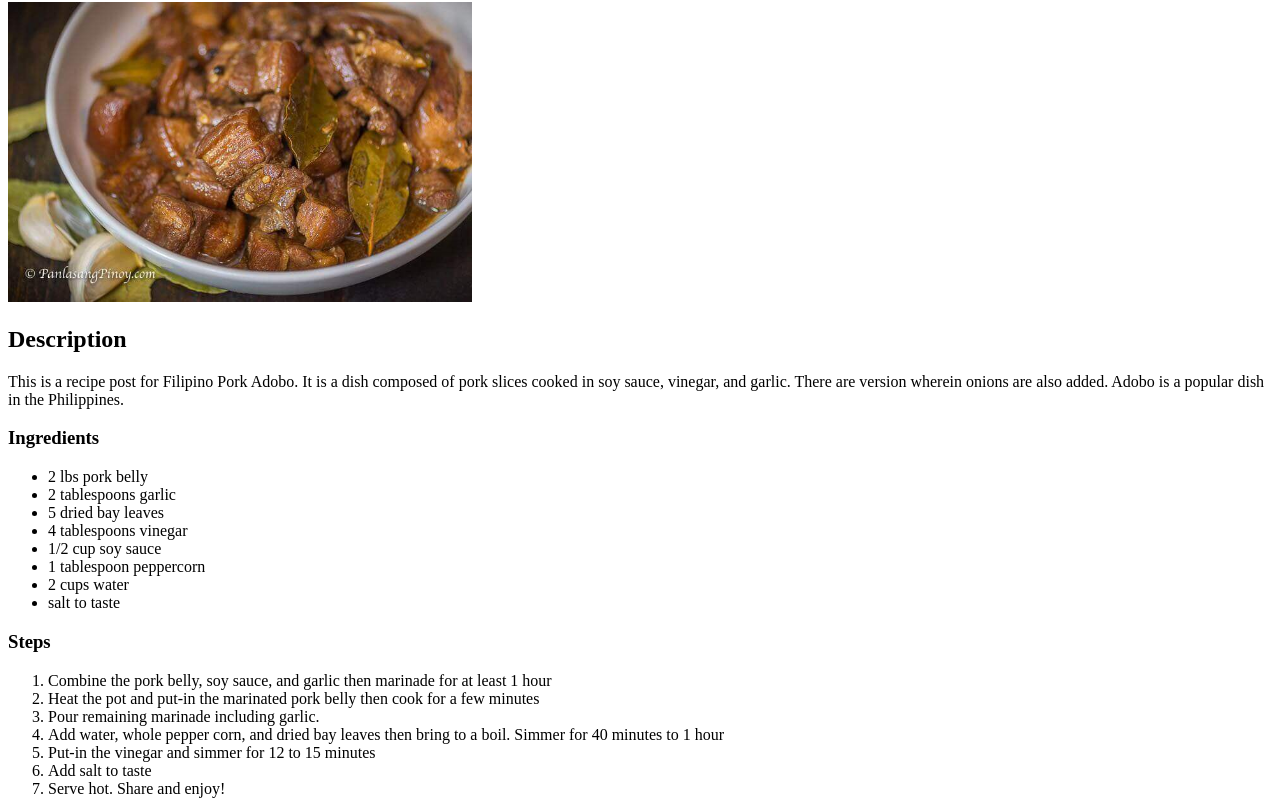
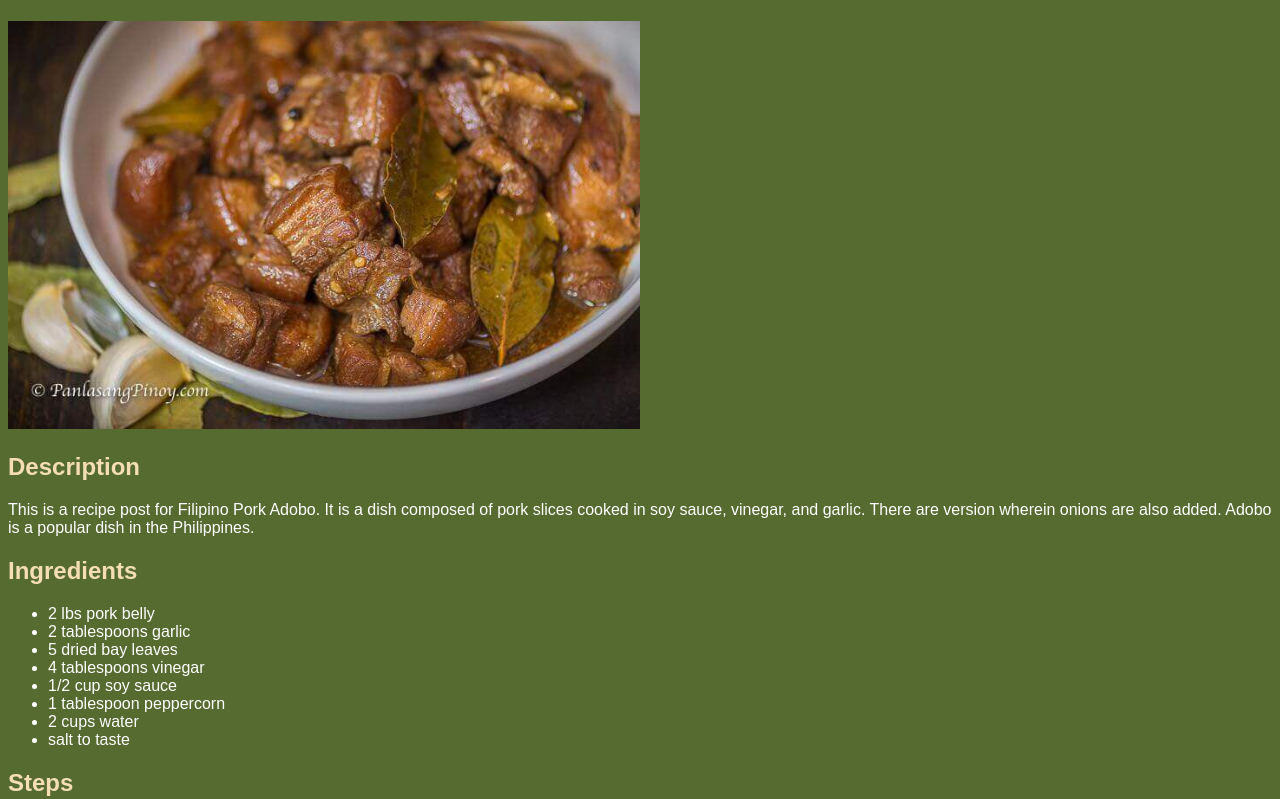
Before and after one commit to knnthkeyn/the-odin-project, a plain HTML site: page odin-recipes/recipes/adobo.html in a window 1280 px wide. Shown: the part 104-903 px from the top of the page. Drawn offline with Linux system fonts and the light colour scheme.

Commit message:
style add in recipe change h3 to h2

```diff
--- a/odin-recipes/recipes/adobo.html
+++ b/odin-recipes/recipes/adobo.html
@@ -3,12 +3,13 @@
   <head>
     <meta charset="UTF-8" />
     <meta name="viewport" content="width=device-width, initial-scale=1.0" />
+    <link rel="stylesheet" href="styles.css" />
     <title>Pork Adobo Recipe</title>
   </head>
   <body>
     <a href="../index.html">Back</a>
     <h1>Pork Adobo Recipe</h1>
-    <img src="../images/pork-adobo.jpg" alt="Pork Adobo" height="300px" />
+    <img src="../images/pork-adobo.jpg" alt="Pork Adobo" />
     <h2>Description</h2>
     <p>
       This is a recipe post for Filipino Pork Adobo. It is a dish composed of
@@ -16,7 +17,7 @@
       wherein onions are also added. Adobo is a popular dish in the Philippines.
     </p>
 
-    <h3>Ingredients</h3>
+    <h2>Ingredients</h2>
     <ul>
       <li>2 lbs pork belly</li>
       <li>2 tablespoons garlic</li>
@@ -28,7 +29,7 @@
       <li>salt to taste</li>
     </ul>
 
-    <h3>Steps</h3>
+    <h2>Steps</h2>
 
     <ol>
       <li>
--- /dev/null
+++ b/odin-recipes/recipes/styles.css
@@ -0,0 +1,30 @@
+* {
+  font-family: Arial, Helvetica, sans-serif;
+}
+
+body {
+  background-color: darkolivegreen;
+}
+
+img {
+  width: 50%;
+}
+
+h1,
+h2 {
+  color: wheat;
+}
+
+h1 {
+  font-size: 2.5em;
+}
+
+h2 {
+  font-size: 1.5em;
+}
+
+p,
+li {
+  color: white;
+  font-size: 1em;
+}
```
Also changed, not shown: odin-recipes/recipes/menudo.html (+4 -3 lines), odin-recipes/recipes/sinigang.html (+4 -3 lines).
